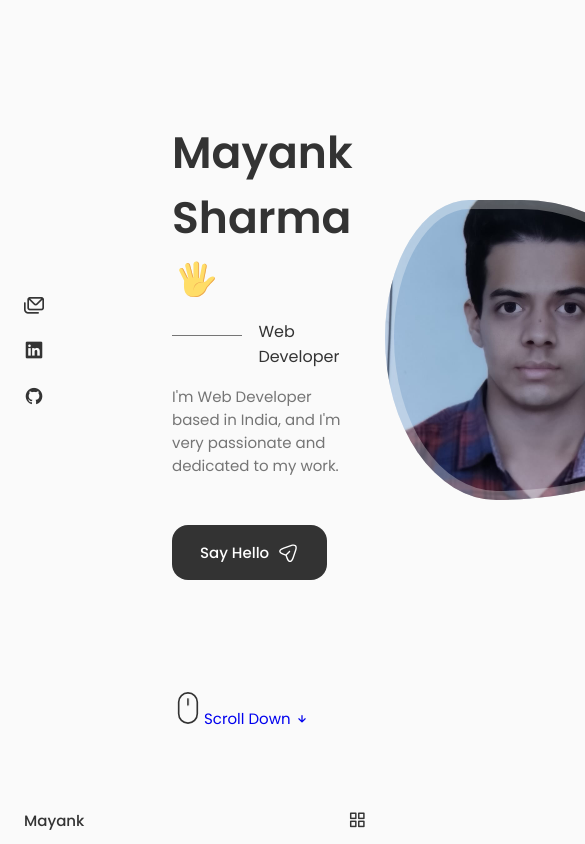
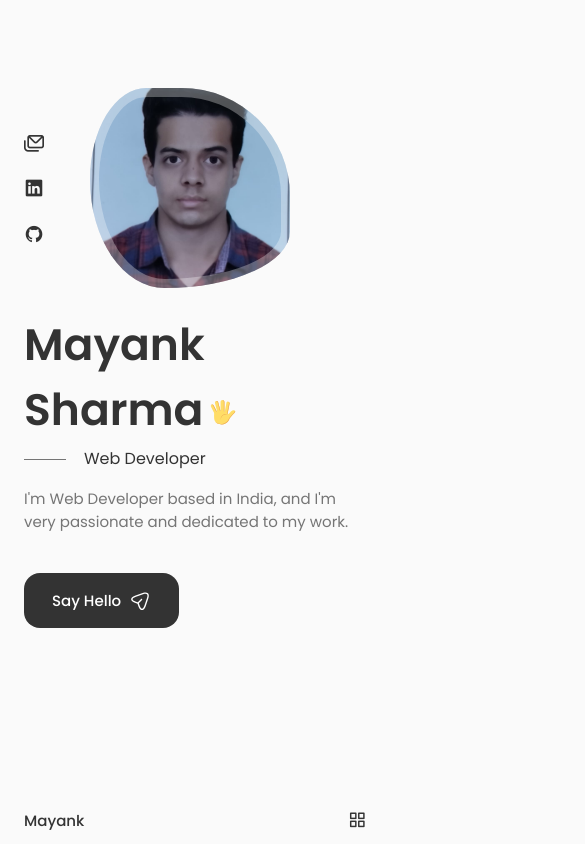
Before and after one commit to mank25/portfolio, a React (Create React App) app: page / in a window 390 px wide. Shown: the top 844 px of the page, 585 px wide, since content can reach past the window. Built offline with nearby package versions, Linux system fonts and the light colour scheme.

Commit message:
home section done

```diff
--- a/src/components/Home/Home.css
+++ b/src/components/Home/Home.css
@@ -86,3 +86,81 @@
         transform: translateY(3.75rem);
     }
 }
+.home__scroll-name{
+    color: var(--title-color);
+    font-weight: var(--font-medium);
+    margin-right: var(--mb-0-25);
+    margin-left: 2px;
+}
+.home__scroll-arrow{
+    font-size: 1.25rem;
+    color: var(--title-color);
+}
+
+/* For large devices */
+@media screen and (max-width: 992px) {
+    .home__content{
+        grid-template-columns: 100px repeat(2,1fr);
+        column-gap: 1.25rem;
+    }
+    .home__hand{
+        width: 26px;
+        height: 26px;
+    }
+    .home__subtitle{
+        padding-left: 3.75rem;
+        margin-bottom: var(--mb-1);
+    }
+    .home__subtitle::before{
+        width: 42px;
+        top: 0.8rem;
+    }
+    .home__description{
+        max-width: initial;
+        margin-bottom: var(--mb-2-5);
+    }
+    .home__img{
+        width: 250px;
+        height: 250px;
+        box-shadow: inset 0 0 0 8px rgb(255, 255, 255 / 30%);
+    }
+    .home__scroll{
+        margin: left 7.5rem;
+    }
+  }
+
+
+  /* For medium devices */
+  @media screen and (max-width: 768px) {
+    .home__content{
+        grid-template-columns: 0.5fr 3fr;
+        padding-top: 3.5rem;
+    }
+    .home__img{
+        order: initial;
+        justify-self: initial;
+    }
+    .home__data{
+        grid-column: 1/3;
+    }
+    .home__img{
+        box-shadow: inset 0 0 0 6px rgb(255, 255, 255 / 30%);
+        width: 200px;
+        height: 200px;
+    }
+    .home__scroll{
+        display: none;
+    }
+  }
+
+  /* For small devices */
+  @media screen and (max-width: 350px) {
+    .home__img{
+        width: 180px;
+        height: 180px;
+    }
+    .home__hand{
+        width: 22px;
+        height: 22px;
+    }
+  }
```
